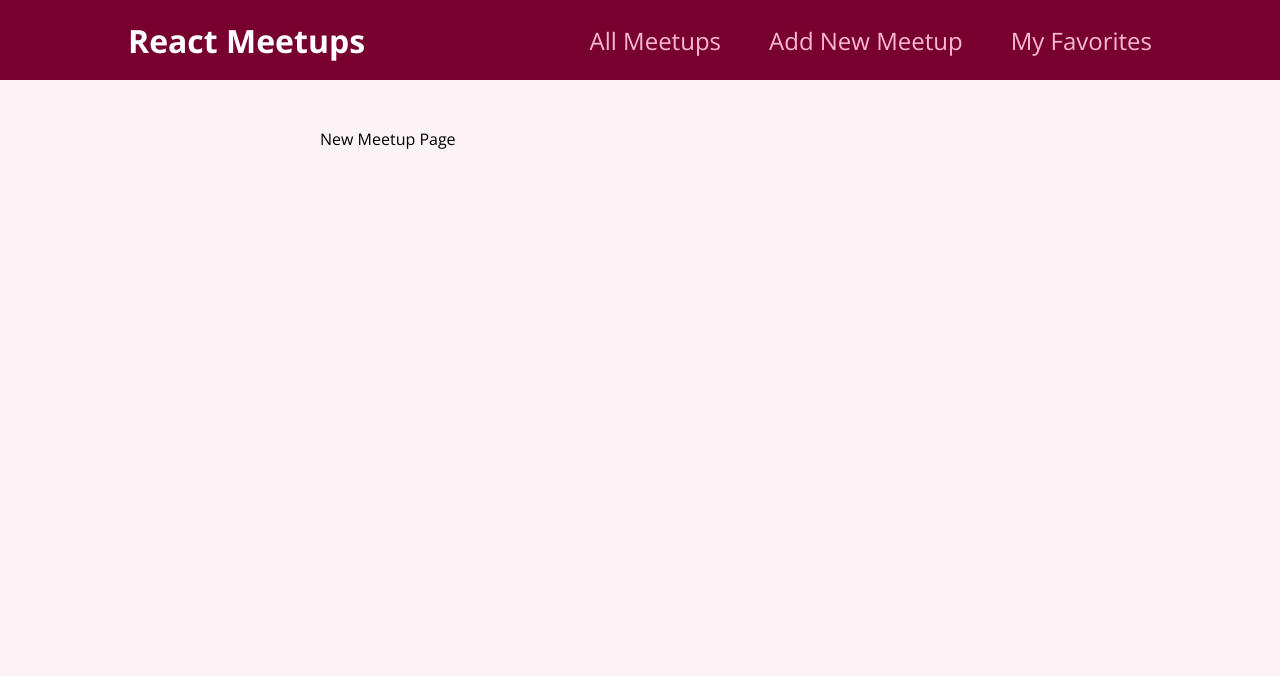
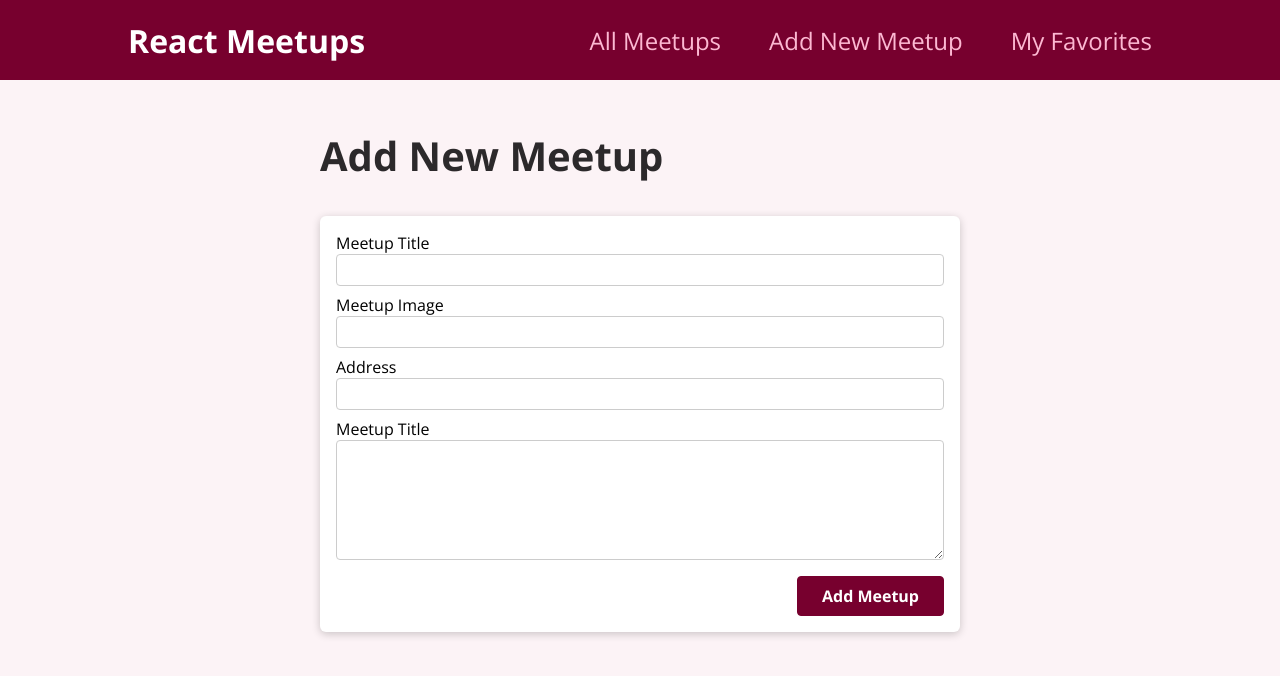
Before and after one commit to serhiihoroshko/react-demo, a React (Create React App) app: page /new-meetup in a window 1280 px wide. Shown: the top 676 px of the page. Built offline with nearby package versions, Linux system fonts and the light colour scheme.

Commit message:
Minor, Added Meetup pages with submit logic

```diff
--- /dev/null
+++ b/src/components/meetups/NewMeetupForm.js
@@ -0,0 +1,57 @@
+import { useRef } from 'react';
+import Card from '../ui/Card';
+import classes from './NewMeetupForm.module.css';
+
+function NewMeetupForm() {
+  const titleInputRef = useRef();
+  const imageInputRef = useRef();
+  const addressInputRef = useRef();
+  const descriptionInputRef = useRef();
+  function submitHandler(event) {
+    event.preventDefault();
+    const enteredTitle = titleInputRef.current.value;
+    const enteredImage = imageInputRef.current.value;
+    const enteredAddress = addressInputRef.current.value;
+    const enteredDescription = descriptionInputRef.current.value;
+
+    const meetupData = {
+      title: enteredTitle,
+      image: enteredImage,
+      address: enteredAddress,
+      description: enteredDescription,
+    };
+    console.log(meetupData);
+  }
+  return (
+    <Card>
+      <form className={classes.form} onSubmit={submitHandler}>
+        <div className={classes.control}>
+          <lable htmlFor='title'>Meetup Title</lable>
+          <input type='text' required id='title' ref={titleInputRef} />
+        </div>
+        <div className={classes.control}>
+          <lable htmlFor='image'>Meetup Image</lable>
+          <input type='url' required id='image' ref={imageInputRef} />
+        </div>
+        <div className={classes.control}>
+          <lable htmlFor='address'>Address</lable>
+          <input type='text' required id='address' ref={addressInputRef} />
+        </div>
+        <div className={classes.control}>
+          <lable htmlFor='description'>Meetup Title</lable>
+          <textarea
+            id='discription'
+            required
+            rows='5'
+            ref={descriptionInputRef}
+          ></textarea>
+        </div>
+        <div className={classes.actions}>
+          <button>Add Meetup</button>
+        </div>
+      </form>
+    </Card>
+  );
+}
+
+export default NewMeetupForm;
--- /dev/null
+++ b/src/components/meetups/NewMeetupForm.module.css
@@ -0,0 +1,45 @@
+.form {
+  padding: 1rem;
+}
+
+.control {
+  margin-bottom: 0.5rem;
+}
+
+.control label {
+  display: block;
+  font-weight: bold;
+  margin-bottom: 0.5rem;
+}
+
+.control input,
+.control textarea {
+  display: block;
+  font: inherit;
+  border-radius: 4px;
+  border: 1px solid #ccc;
+  padding: 0.25rem;
+  width: 100%;
+}
+
+.actions {
+  margin-top: 1rem;
+  text-align: right;
+}
+
+.actions button {
+  font: inherit;
+  cursor: pointer;
+  background-color: #77002e;
+  color: white;
+  padding: 0.5rem 1.5rem;
+  border: 1px solid #77002e;
+  border-radius: 4px;
+  font-weight: bold;
+}
+
+.actions button:hover,
+.actions button:active {
+  background-color: #a50e48;
+  border-color: #a50e48;
+}
--- a/src/pages/AllMeetups.js
+++ b/src/pages/AllMeetups.js
@@ -5,7 +5,7 @@
     id: 'm1',
     title: 'This is a first meetup',
     image:
-      'https://news.itmo.ru/images/news/big/p8354.jpg',
+      'https://upload.wikimedia.org/wikipedia/commons/9/9a/CollageFisica.jpg',
     address: 'Meetupstreet 5, 12345 Meetup City',
     description:
       'This is a first, amazing meetup which you definitely should not miss. It will be a lot of fun!',
@@ -14,7 +14,7 @@
     id: 'm2',
     title: 'This is a second meetup',
     image:
-      'https://news.itmo.ru/images/news/big/p8354.jpg',
+      'https://upload.wikimedia.org/wikipedia/commons/9/9a/CollageFisica.jpg',
     address: 'Meetupstreet 5, 12345 Meetup City',
     description:
       'This is a first, amazing meetup which you definitely should not miss. It will be a lot of fun!',
--- a/src/pages/NewMeetup.js
+++ b/src/pages/NewMeetup.js
@@ -1,5 +1,12 @@
+import NewMeetupForm from '../components/meetups/NewMeetupForm';
+
 function NewMeetupPage() {
-  return <div>New Meetup Page</div>;
+  return (
+    <section>
+      <h1>Add New Meetup</h1>
+      <NewMeetupForm />
+    </section>
+  );
 }
 
 export default NewMeetupPage;
```
